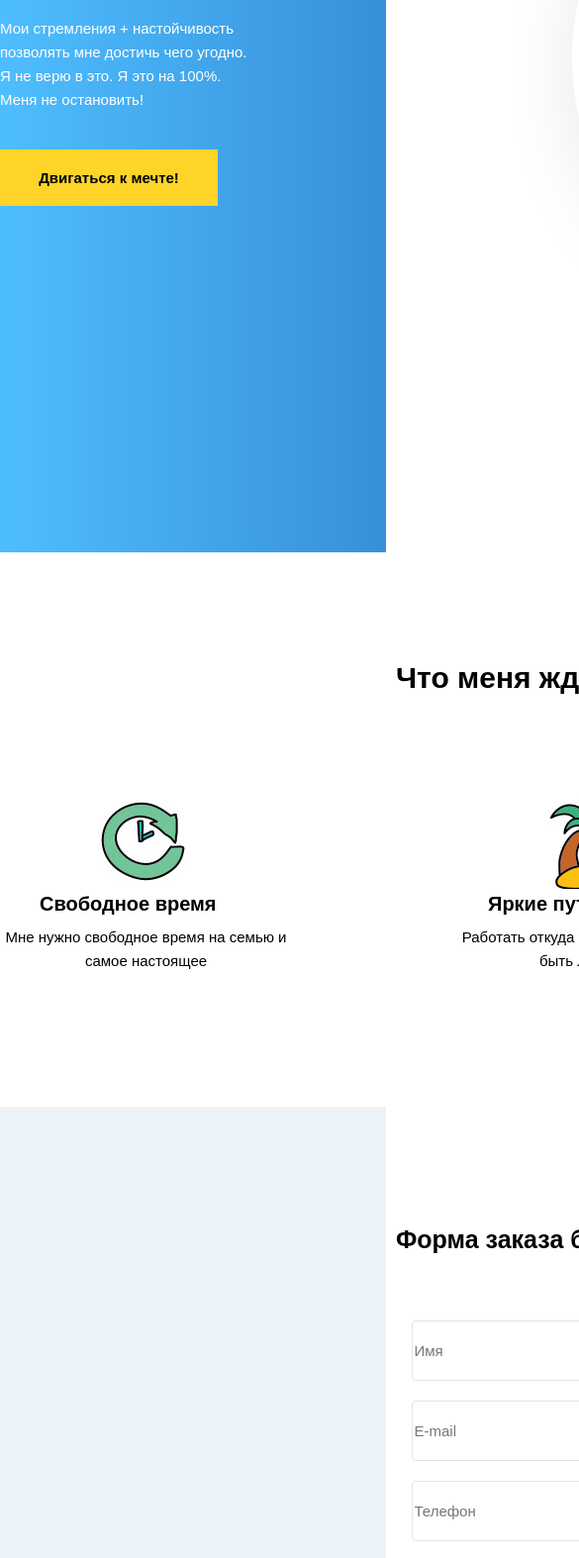
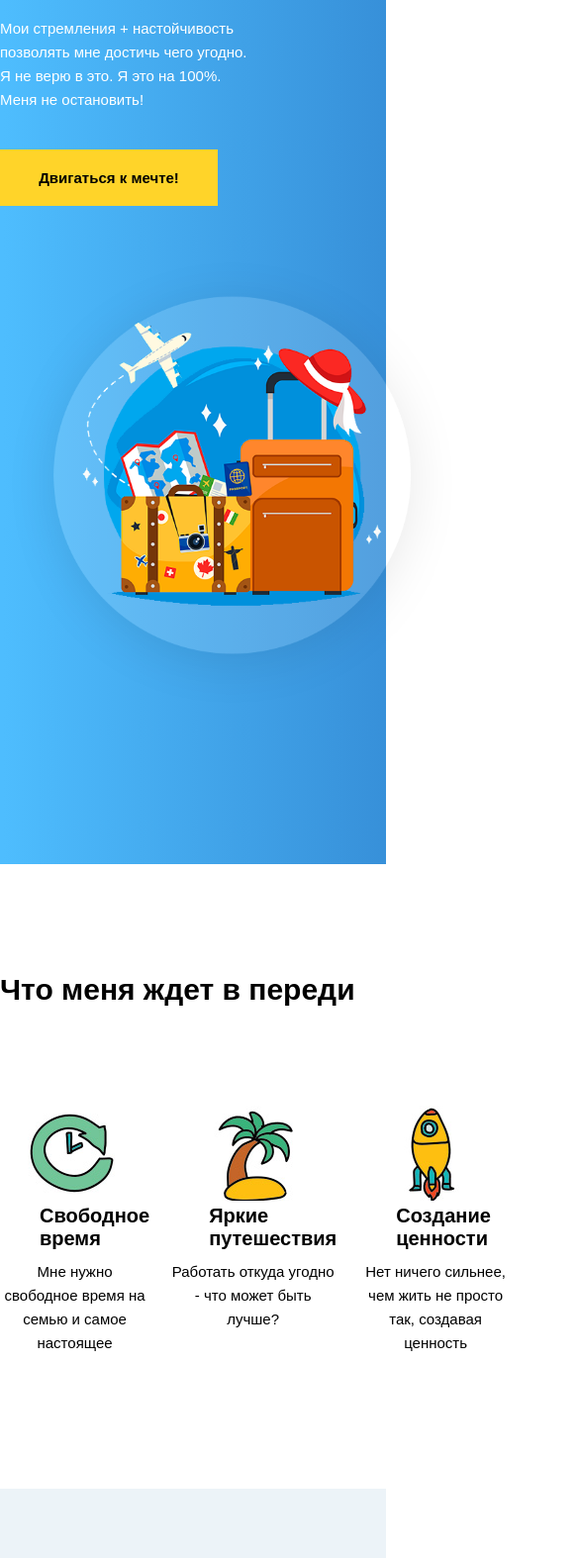
Before and after one commit to sliden-sl/sliden-sl.github.io, a plain HTML site: page Homework/index.html in a window 390 px wide. Shown: the part 416-1990 px from the top of the page at 99% size, 585 px wide, since content can reach past the window. Drawn offline with Linux system fonts and the light colour scheme.

Commit message:
Add files via upload

```diff
--- a/Homework/css/main.css
+++ b/Homework/css/main.css
@@ -25,8 +25,6 @@ span {
 p {
 	line-height: 1.6em;
 }
-
-
 
 .container {
 	width: 1171px;
@@ -150,7 +148,7 @@ p {
 .section-titles{
 	font-size: 25px;
 	margin-left: 400px;
-	margin-bottom: 67px;
+	margin-bottom: 30px;
 }
 .form {
 	width: 340px;
@@ -177,3 +175,49 @@ p {
 	margin: 0px;
 	margin-left: 420px;
 }
+
+	/* 993px - 1200px */
+@media screen and (max-width: 1200px) {
+	.container {
+		width: 960px;
+	}
+	.desktop{
+		width: 470px;
+	}
+	.credits {
+		text-align: left;
+	}
+}
+	/* 763px - 1200px */
+@media screen and (max-width: 992px) {
+	.container {
+		width: 720px;
+	}
+	.decktop {
+		display: block;
+		width: 650px;
+	}
+	.wrapper {
+		flex-direction: column;
+	}
+	.skill {
+		width: auto;
+		margin-right: 20px;
+	}
+	.offer {
+		width: 100%;
+	}
+	.section-title {
+		margin: auto;
+	}
+	.section-titles{
+		margin: auto;
+		margin-bottom: 30px;
+	}
+}
+	/* 577px -768px */
+@media screen and (max-width: 768px) {
+	.container {
+		width: 540px;
+	}
+}
--- a/Homework/index.html
+++ b/Homework/index.html
@@ -4,6 +4,7 @@
 	<meta charset="UTF-8">
 	<meta name="viewport" content="width=device-width, initial-scale=1.0">
 	<title>Домашнее задание</title>
+	<meta name="viewport" content="width=device-width, initial-scale=1, shrink-to-fit=no">
 	<link rel="stylesheet" type="text/css" href="css/main.css">
 </head>
 <body>
```
